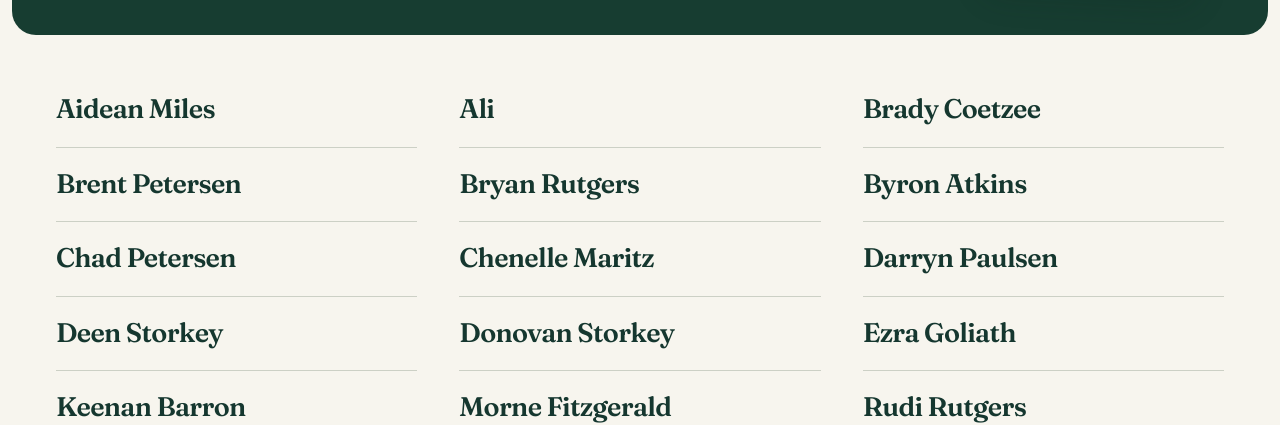
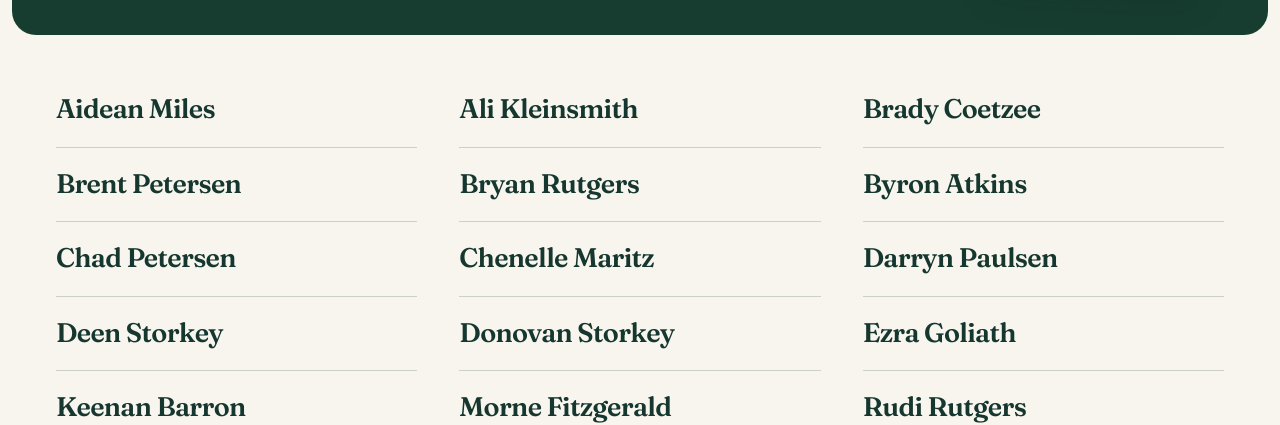
Before and after one commit to blackstackdev/first-factreton, a plain HTML site: page pltu-honour.html in a window 1280 px wide. Shown: the part 387-812 px from the top of the page. Drawn offline with Linux system fonts and the light colour scheme.

Commit message:
Correct Ali Kleinsmith on PLTU honour roll

```diff
--- a/pltu-honour.html
+++ b/pltu-honour.html
@@ -18,7 +18,7 @@
       <h2 class="sr-only" id="honour-names-title">Honour roll names</h2>
       <ul class="honour-roll" role="list">
       <li>Aidean Miles</li>
-      <li>Ali</li>
+      <li>Ali Kleinsmith</li>
       <li>Brady Coetzee</li>
       <li>Brent Petersen</li>
       <li>Bryan Rutgers</li>
```
